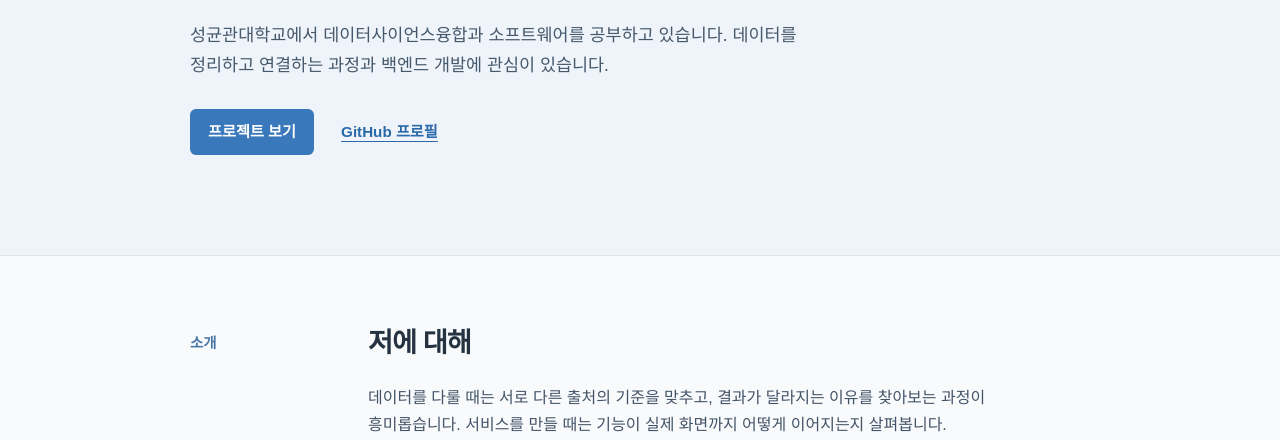
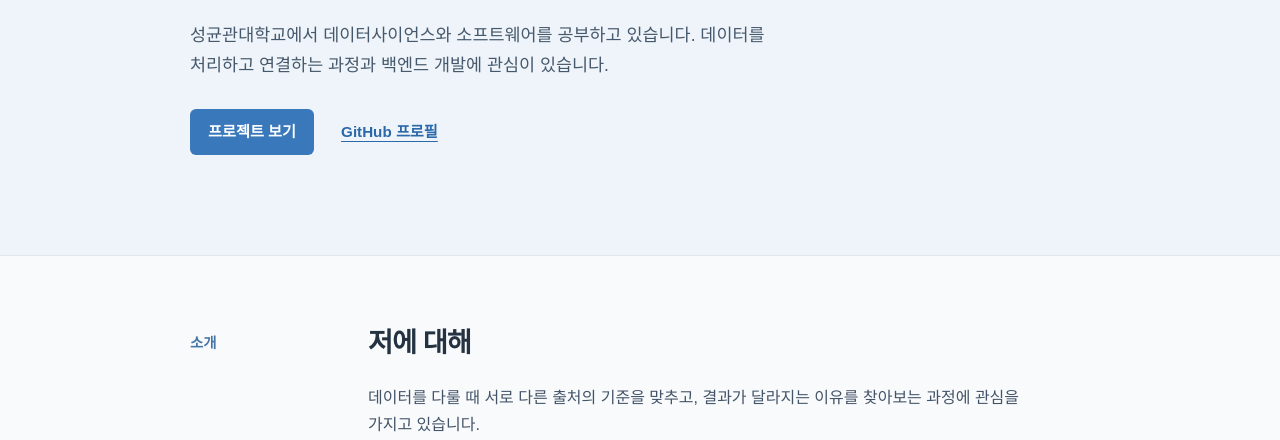
Before and after one commit to ch-wonn/ch-wonn.github.io, a plain HTML site: page index.html in a window 1280 px wide. Shown: the part 360-800 px from the top of the page. Drawn offline with Linux system fonts and the light colour scheme.

Commit message:
Update index.html

```diff
--- a/index.html
+++ b/index.html
@@ -33,7 +33,7 @@
           <div class="hero-copy">
             <p class="eyebrow">이창원의 개인 홈페이지</p>
             <h1 id="hero-title">안녕하세요,<br>이창원입니다.</h1>
-            <p class="hero-description">성균관대학교에서 데이터사이언스융합과 소프트웨어를 공부하고 있습니다. 데이터를 정리하고 연결하는 과정과 백엔드 개발에 관심이 있습니다.</p>
+            <p class="hero-description">성균관대학교에서 데이터사이언스와 소프트웨어를 공부하고 있습니다. 데이터를 처리하고 연결하는 과정과 백엔드 개발에 관심이 있습니다.</p>
             <div class="hero-actions">
               <a class="button button-primary" href="#projects">프로젝트 보기</a>
               <a class="text-link" href="https://github.com/ch-wonn" target="_blank" rel="noopener noreferrer">GitHub 프로필</a>
@@ -47,7 +47,7 @@
           <div class="section-label">소개</div>
           <div class="section-content">
             <h2 id="about-title">저에 대해</h2>
-            <p>데이터를 다룰 때는 서로 다른 출처의 기준을 맞추고, 결과가 달라지는 이유를 찾아보는 과정이 흥미롭습니다. 서비스를 만들 때는 기능이 실제 화면까지 어떻게 이어지는지 살펴봅니다.</p>
+            <p>데이터를 다룰 때 서로 다른 출처의 기준을 맞추고, 결과가 달라지는 이유를 찾아보는 과정에 관심을 가지고 있습니다.</p>
             <p>최근에는 데이터 엔지니어링과 데이터 플랫폼 분야에 관심을 두고 공부하고 있습니다.</p>
             <div class="focus-tags" aria-label="관심 분야"><span>Data Engineering</span><span>Backend</span><span>Data Quality</span></div>
           </div>
```
